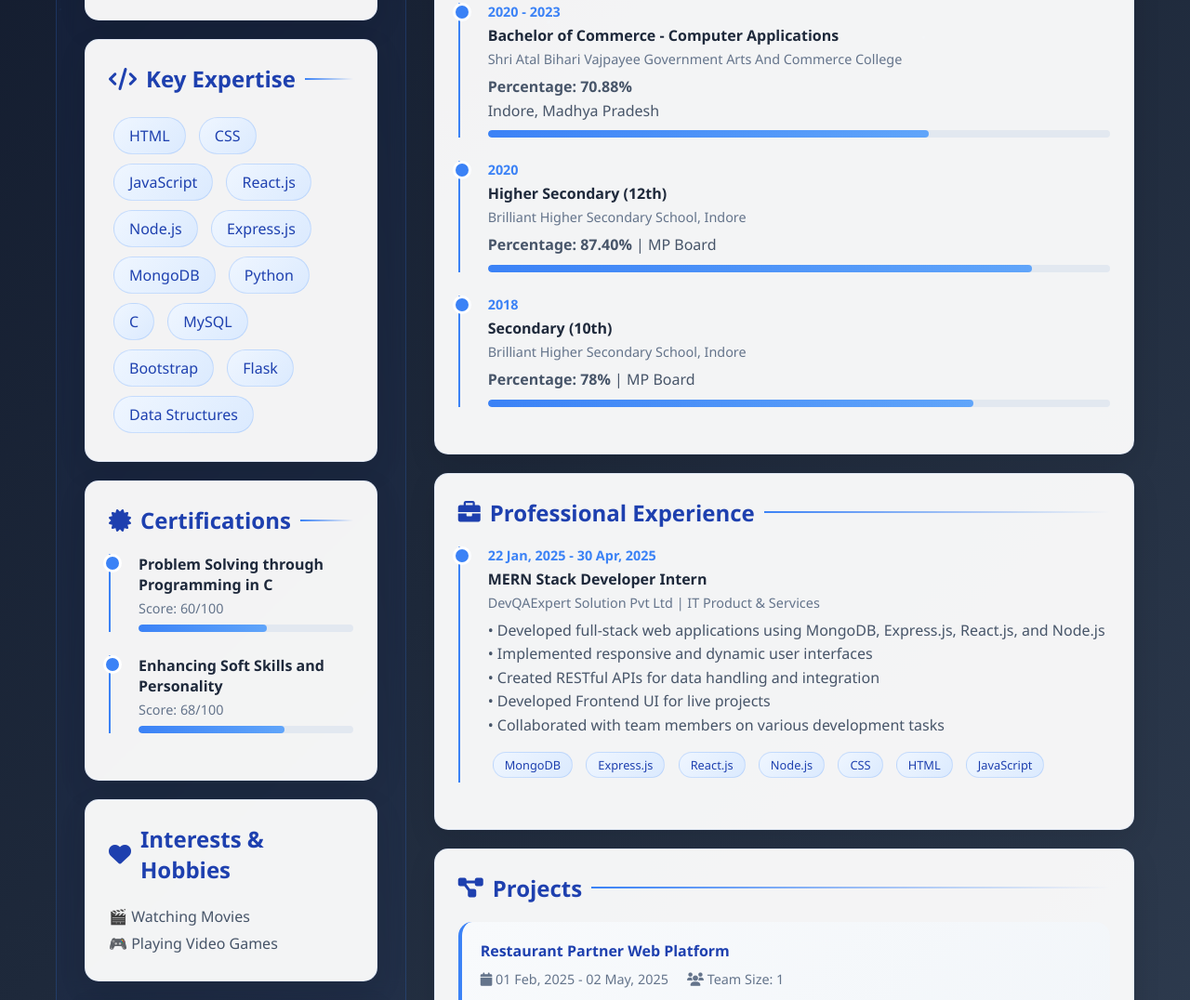
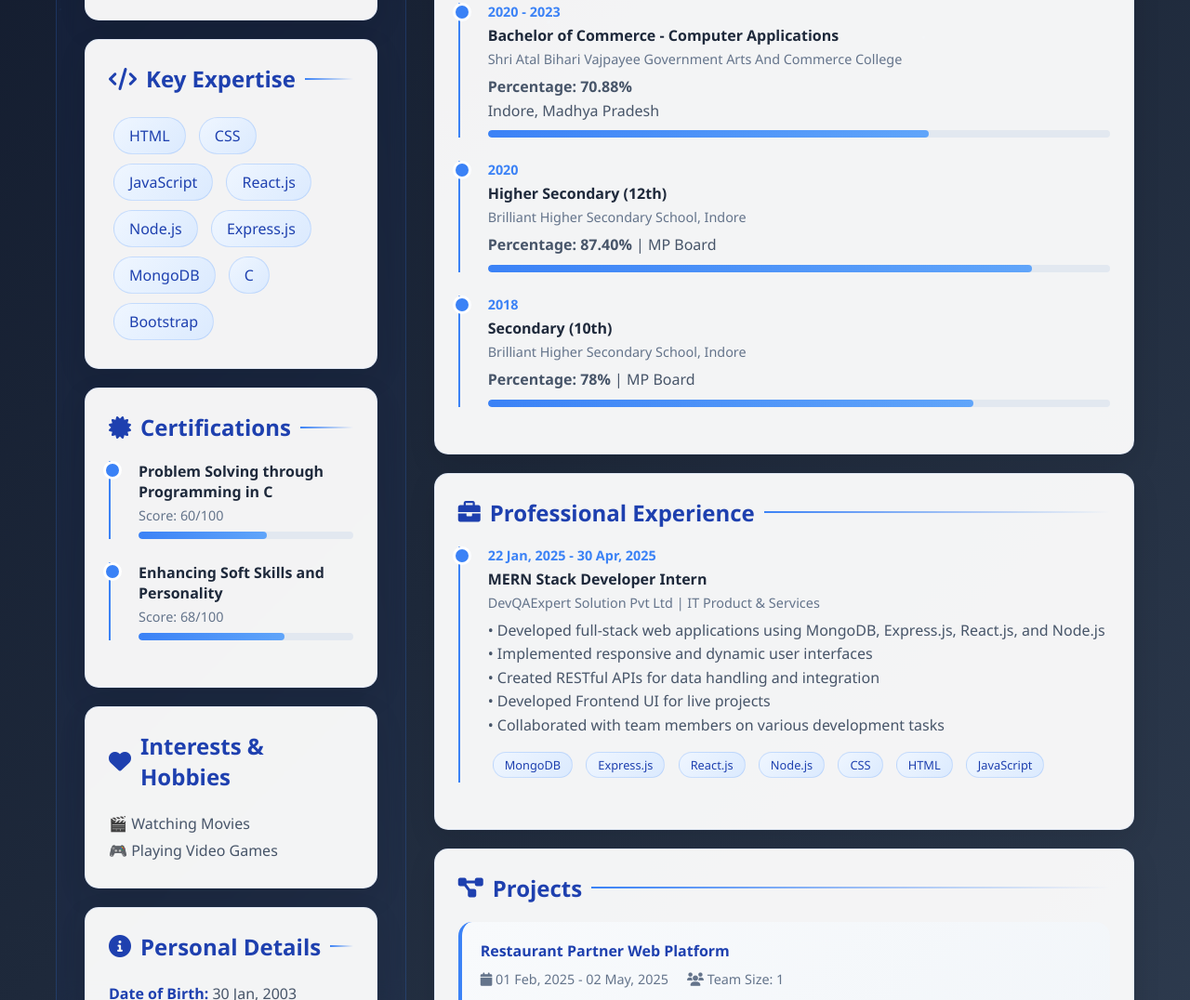
Before and after one commit to anirudhsharma30/protfolio, a plain HTML site: page index.html in a window 1280 px wide. Shown: the part 719-1795 px from the top of the page at 93% size. Drawn offline with Linux system fonts and the light colour scheme.

Commit message:
Update index.html

```diff
--- a/index.html
+++ b/index.html
@@ -452,12 +452,9 @@
                         <span class="skill-item">Node.js</span>
                         <span class="skill-item">Express.js</span>
                         <span class="skill-item">MongoDB</span>
-                        <span class="skill-item">Python</span>
                         <span class="skill-item">C</span>
-                        <span class="skill-item">MySQL</span>
                         <span class="skill-item">Bootstrap</span>
-                        <span class="skill-item">Flask</span>
-                        <span class="skill-item">Data Structures</span>
+
                     </div>
                 </div>
 
```
